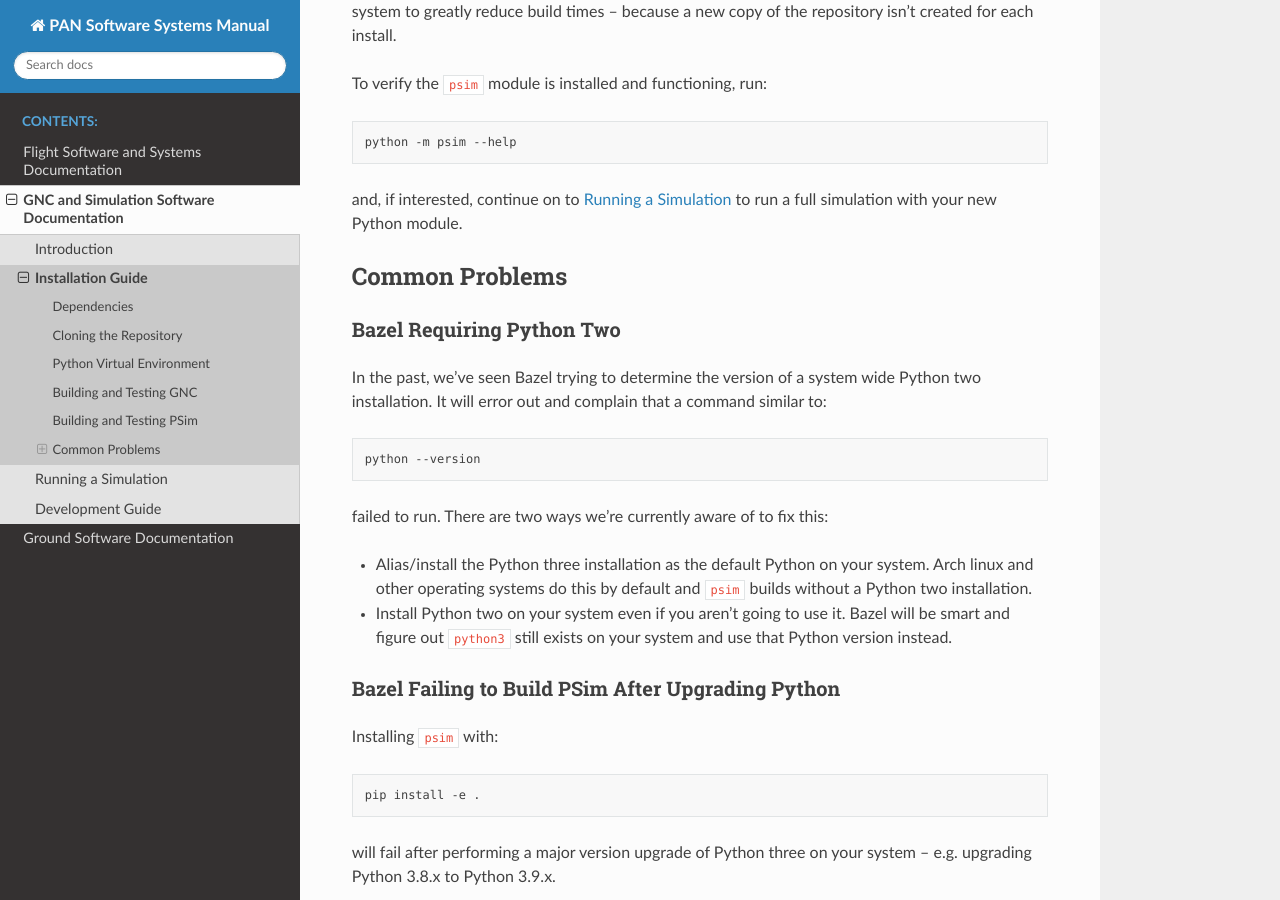
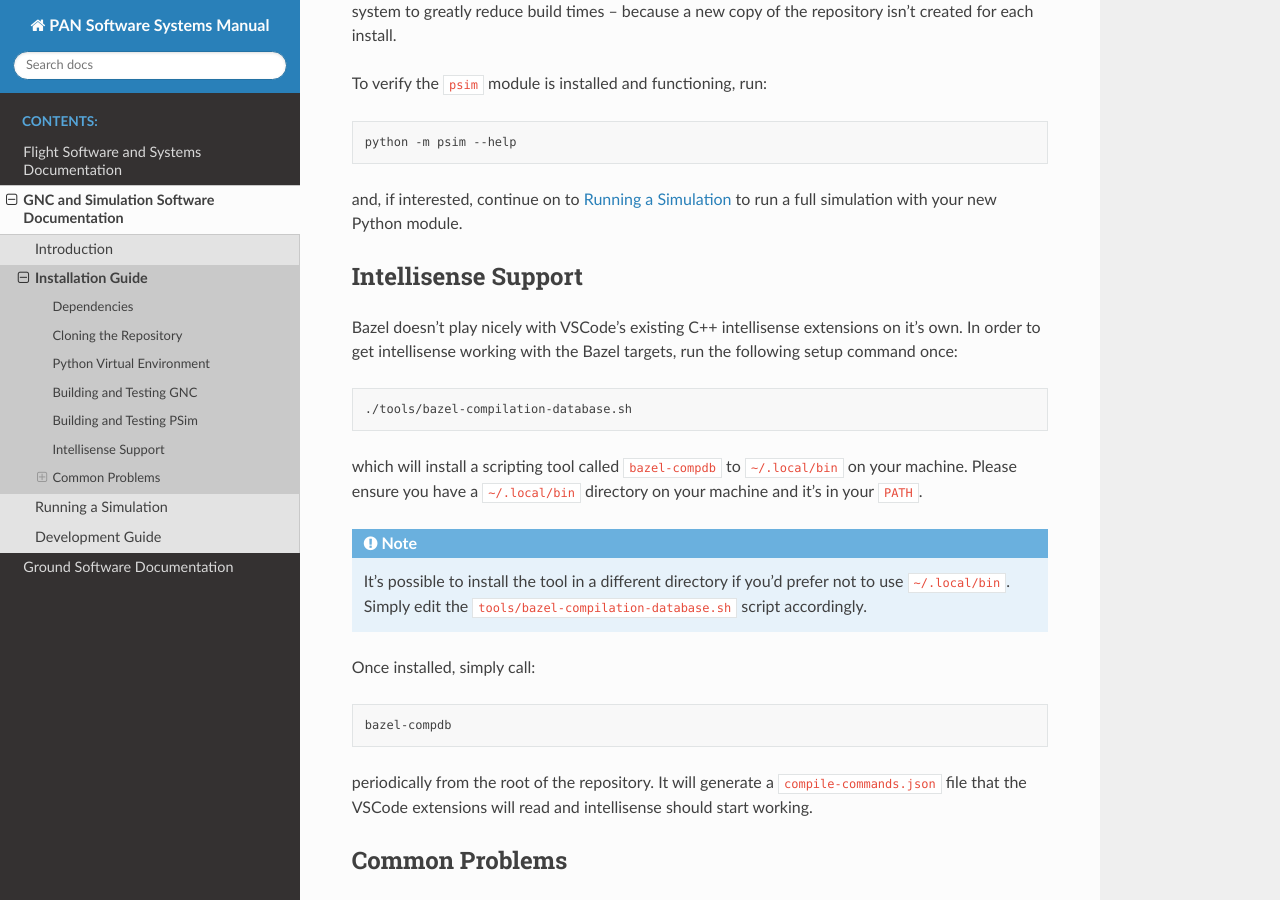
Before and after one commit to pathfinder-for-autonomous-navigation/Documentation, a Sphinx documentation site: the page built from source/psim/installation_guide.rst, in a window 1280 px wide and 900 px high, scrolled down 2595 px. Built offline with Sphinx 7.4.7 and the Read the Docs theme 2.0.0, drawn with Linux system fonts in a browser that asks for light colours.

Commit message:
Bazel intellisense support

```diff
--- a/source/psim/installation_guide.rst
+++ b/source/psim/installation_guide.rst
@@ -144,6 +144,36 @@ To verify the ``psim`` module is installed and functioning, run:
 and, if interested, continue on to :ref:`psim-running-a-simulation` to run a full simulation with your new Python module.
 
 
+.. _psim-installation-guide-intellisense-support:
+
+Intellisense Support
+------------------------------
+
+Bazel doesn't play nicely with VSCode's existing C++ intellisense extensions on it's own.
+In order to get intellisense working with the Bazel targets, run the following setup command once:
+
+.. code-block:: bash
+
+   ./tools/bazel-compilation-database.sh
+
+which will install a scripting tool called ``bazel-compdb`` to ``~/.local/bin`` on your machine.
+Please ensure you have a ``~/.local/bin`` directory on your machine and it's in your ``PATH``.
+
+.. note::
+
+   It's possible to install the tool in a different directory if you'd prefer not to use ``~/.local/bin``.
+   Simply edit the ``tools/bazel-compilation-database.sh`` script accordingly.
+
+Once installed, simply call:
+
+.. code-block:: bash
+
+   bazel-compdb
+
+periodically from the root of the repository.
+It will generate a ``compile-commands.json`` file that the VSCode extensions will read and intellisense should start working.
+
+
 .. _psim-installation-guide-common-problems:
 
 Common Problems
```
